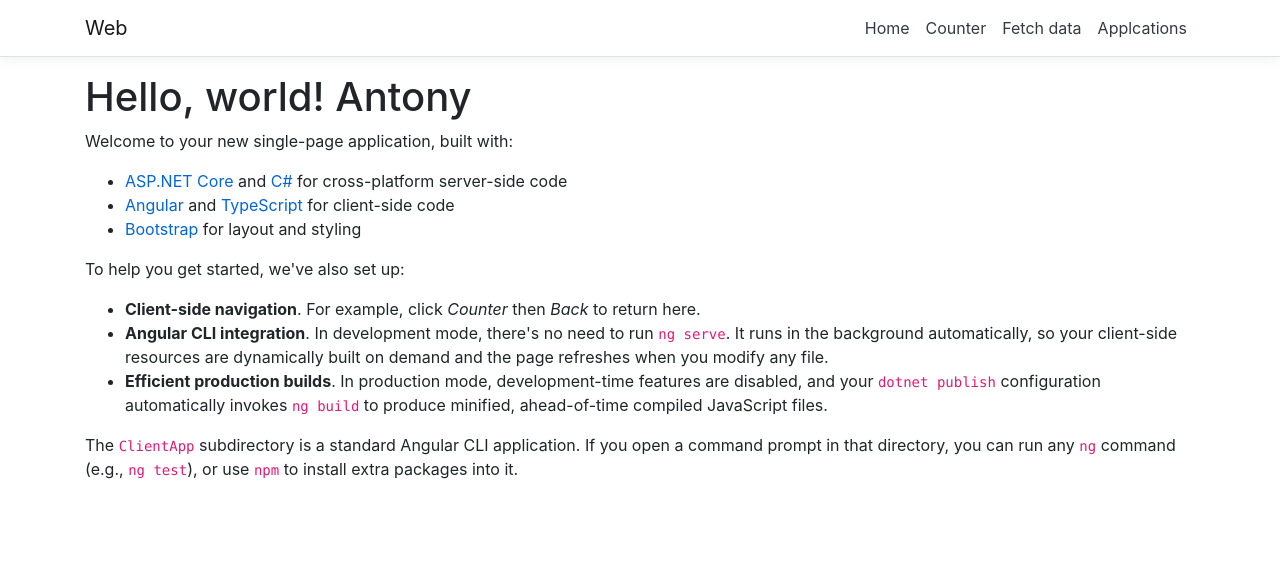
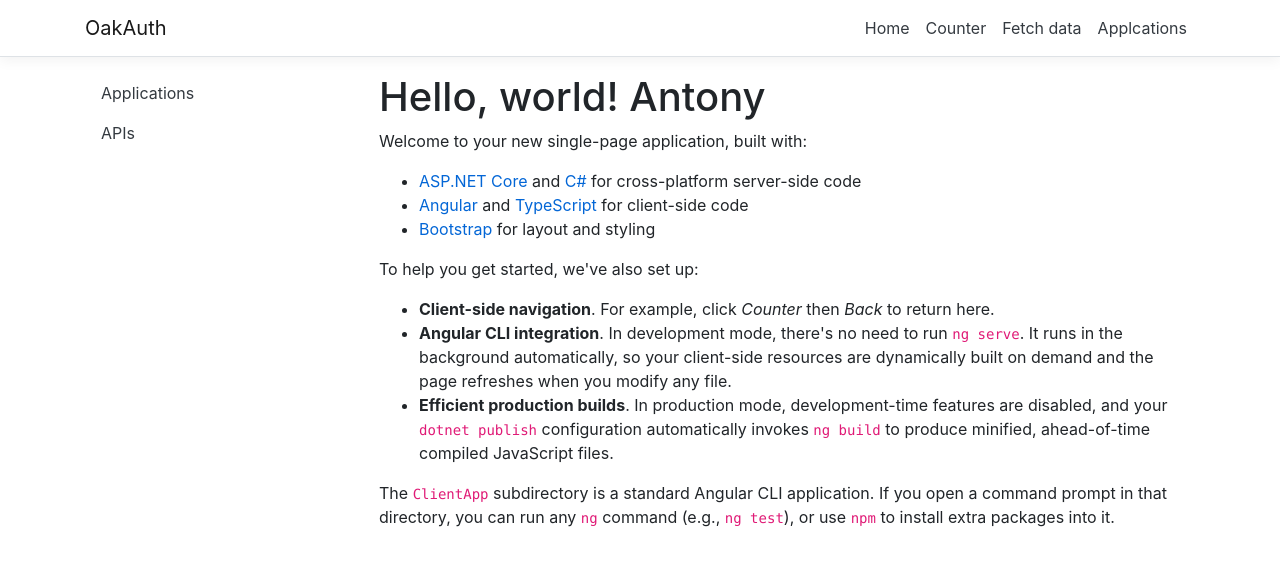
Before and after one commit to AntonyBaasan/oakauth, an Angular app in the folder src/Web/ClientApp/: page / in a window 1280 px wide. Shown: the top 566 px of the page. Built offline with nearby package versions, Linux system fonts and the light colour scheme.

Commit message:
add side menu

```diff
--- a/src/Web/ClientApp/src/app/app.component.html
+++ b/src/Web/ClientApp/src/app/app.component.html
@@ -1,6 +1,23 @@
 <body>
   <app-nav-menu></app-nav-menu>
   <div class="container">
-    <router-outlet></router-outlet>
+    <div class="row">
+      <nav class="col-2 d-none d-md-block dg-light sidebar">
+        <div class="sidebar-sticky">
+          <ul class="nav flex-column">
+            <li class="nav-item" [routerLinkActive]="['link-active']">
+              <a class="nav-link text-dark" [routerLink]="['/applications']">Applications</a>
+            </li>
+            <li class="nav-item" [routerLinkActive]="['link-active']">
+              <a class="nav-link text-dark" [routerLink]="['/apis']">APIs</a>
+            </li>
+
+          </ul>
+        </div>
+      </nav>
+      <main role="main" class="col-md-9 ml-sm-auto px-4">
+        <router-outlet></router-outlet>
+      </main>
+    </div>
   </div>
 </body>
--- a/src/Web/ClientApp/src/app/nav-menu/nav-menu.component.html
+++ b/src/Web/ClientApp/src/app/nav-menu/nav-menu.component.html
@@ -3,7 +3,7 @@
     class="navbar navbar-expand-sm navbar-toggleable-sm navbar-light bg-white border-bottom box-shadow mb-3"
   >
     <div class="container">
-      <a class="navbar-brand" [routerLink]="['/']">Web</a>
+      <a class="navbar-brand" [routerLink]="['/']">OakAuth</a>
       <button
         class="navbar-toggler"
         type="button"
--- a/src/Web/ClientApp/src/index.html
+++ b/src/Web/ClientApp/src/index.html
@@ -2,7 +2,7 @@
 <html lang="en">
   <head>
     <meta charset="utf-8" />
-    <title>Web</title>
+    <title>OakAuth</title>
     <base href="/" />
 
     <meta name="viewport" content="width=device-width, initial-scale=1" />
```
